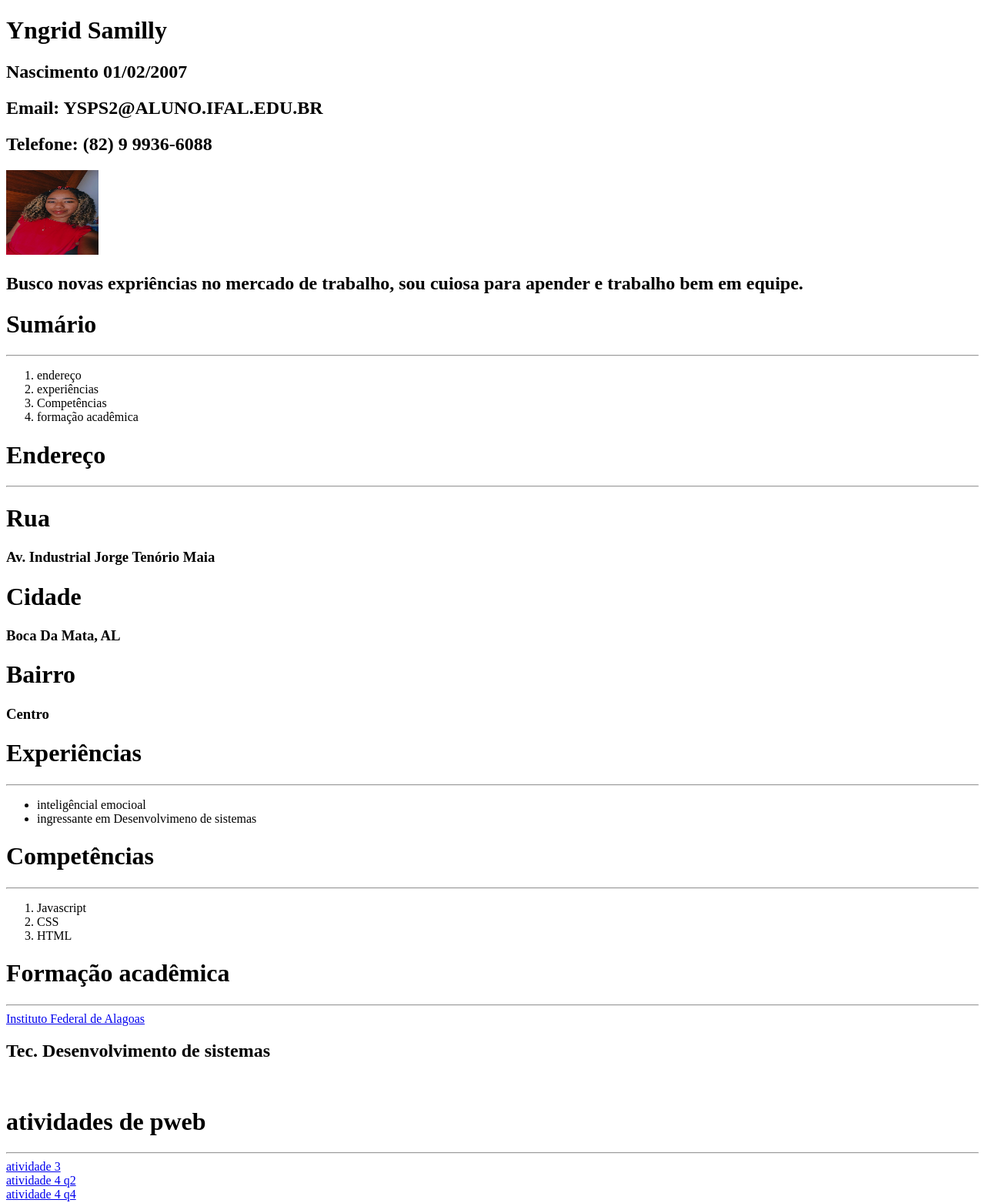
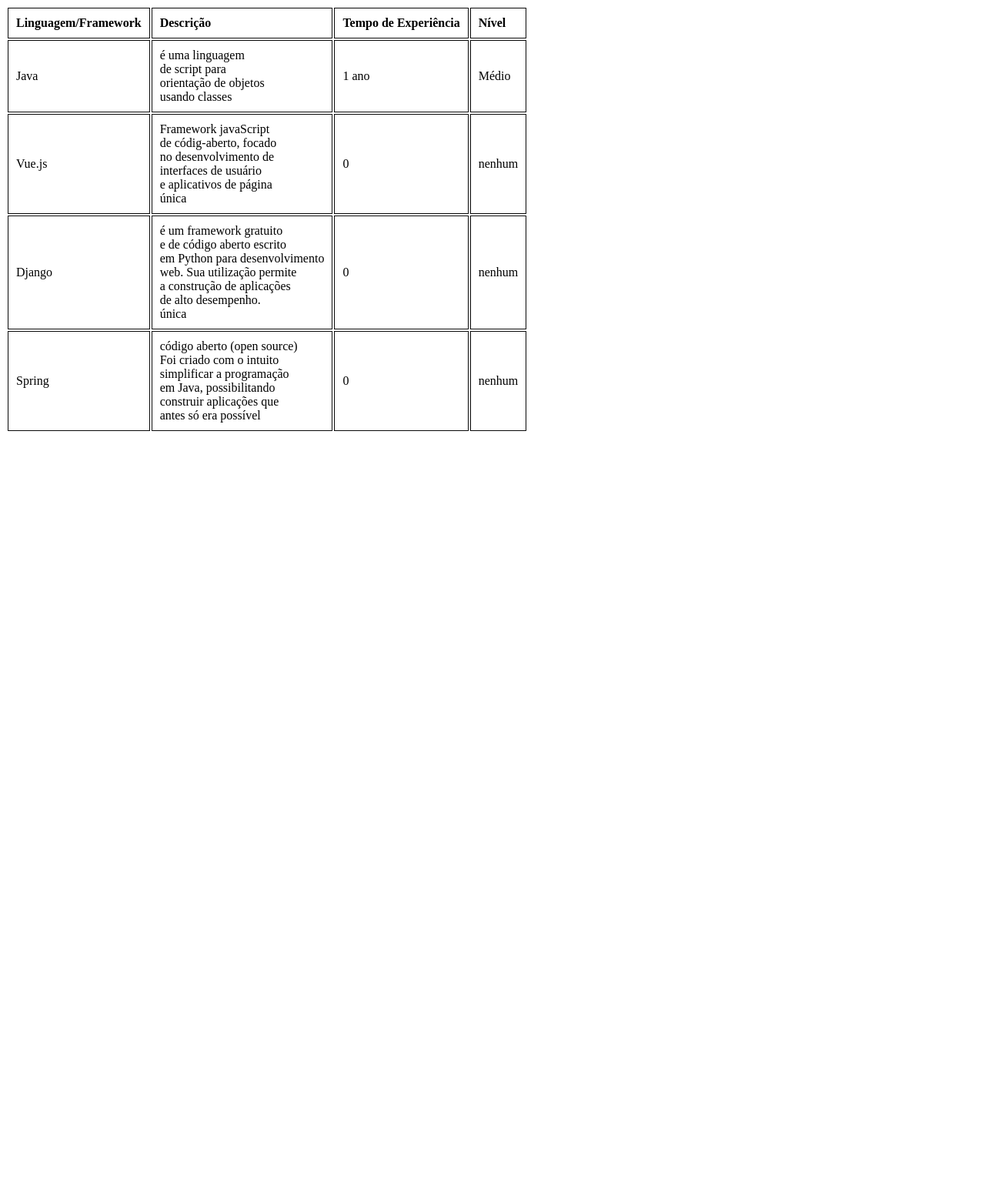
Before and after one commit to samillyif/samillyif.github.io, a plain HTML site: page index.html in a window 1280 px wide. Shown: the whole page at 77% size. After the commit the page ends 800 px from the top, so only its background shows below. Drawn offline with Linux system fonts and the light colour scheme.

Commit message:
Add files via upload

```diff
--- a/index.html
+++ b/index.html
@@ -1,77 +1,85 @@
+
 <!DOCTYPE html>
-<html lang="pt-br">
+<html lang="en">
 <head>
     <meta charset="UTF-8">
-    <meta http-equiv="X-UA-Compatible" content="IE=edge">
     <meta name="viewport" content="width=device-width, initial-scale=1.0">
-    <title>curriculo</title>
+    <title>Document</title>
+    <style>
+      th, td {
+            border: 1px solid #080808;
+            padding: 10px;
+            text-align: left;
+      }
+      </style>
 </head>
 <body>
-    <h1> Yngrid Samilly</h1>
-    <H2>Nascimento 01/02/2007</H2>
-    <h2>Email: YSPS2@ALUNO.IFAL.EDU.BR</h2>
-    <H2>Telefone: (82) 9 9936-6088</H2>
-    <img src="foto.jpeg" width="120" height="110">
-    <h2> Busco novas expriências no mercado de trabalho, sou cuiosa para apender e trabalho bem em equipe.</h2>
-    <h1> Sumário</h1>
 
-    <hr>
+    <table>
+  <tr>
+    <th>Linguagem/Framework</th>
+    <th>Descrição</th>
+    <th>Tempo de Experiência</th>
+    <th>Nível</th>
+</tr>
 
-    <ol>
-    <li >endereço </li>
-    <li> experiências </li>
-    <li> Competências </li>
-    <li> formação acadêmica </li>
-    </ol>
-
-    <h1>Endereço</h1>
-
-     <hr>
-
-     <h1> Rua</h1>
-       <h3> Av. Industrial Jorge Tenório Maia</h3>
-    <h1>Cidade</h1>
-       <h3> Boca Da Mata, AL</h3>
-    <H1> Bairro</H1>
-        <h3> Centro</h3>
+  <tr>
+    <td>Java</td>
+    <td>é uma linguagem  <br>
+    de script para <br>
+    orientação de objetos <br>
+    usando classes </td>
 
 
-        <h1> Experiências</h1>
-
-        <hr>
-
-        <ul>
-
-       <li> inteligêncial emocioal</li>
-       <li> ingressante em Desenvolvimeno de sistemas</li>
-
-        </ul>
+  <td> 1 ano </td>
+  <td> Médio </td>
+</tr>
 
 
-        <h1> Competências</h1>
+  <tr>
+    <td>Vue.js</td>
+    <td>Framework javaScript <br>
+        de códig-aberto, focado <br>
+        no desenvolvimento de <br>
+        interfaces de usuário <br>
+        e aplicativos de página <br>
+        única <br> </td>
 
-        <hr>
+    <td>0</td>
+    <td>nenhum</td>
+</tr>
 
-      <ol>
-       <li> Javascript</li>
-       <li> CSS</li>
-       <li> HTML</li>
-      </ol>
 
-      <h1> Formação acadêmica </h1>
 
-      <hr>
+  <tr>
+    <td>Django</td>
+    <td>é um framework gratuito <br>
+        e de código aberto escrito <br>
+        em Python para desenvolvimento <br>
+        web. Sua utilização permite <br>
+        a construção de aplicações <br>
+        de alto desempenho. <br>
+        única <br> </td>
 
-      <a href="https://www2.ifal.edu.br/"> Instituto Federal de Alagoas</a>
-      <H2> Tec. Desenvolvimento de sistemas </H2>
-<br>
+    <td>0</td>
+    <td>nenhum</td>
+</tr>
 
-    <h1>atividades de pweb</h1>
-    <hr>
-     <a href="iindex.html"> atividade 3 </a>
-<br>
-  <a href="musica.html"> atividade 4 q2 </a>
-    <br>
-  <a href="atividade_q4.html"> atividade 4 q4 </a>
+  <tr>
+    <td>Spring</td>
+    <td>código aberto (open source) <br>
+        Foi criado com o intuito <br>
+        simplificar a programação <br>
+        em Java, possibilitando <br>
+        construir aplicações que <br>
+        antes só era possível <br>
+
+    <td>0</td>
+    <td>nenhum</td>
+</tr>
+
+</table>
+
+
 </body>
 </html>
```
